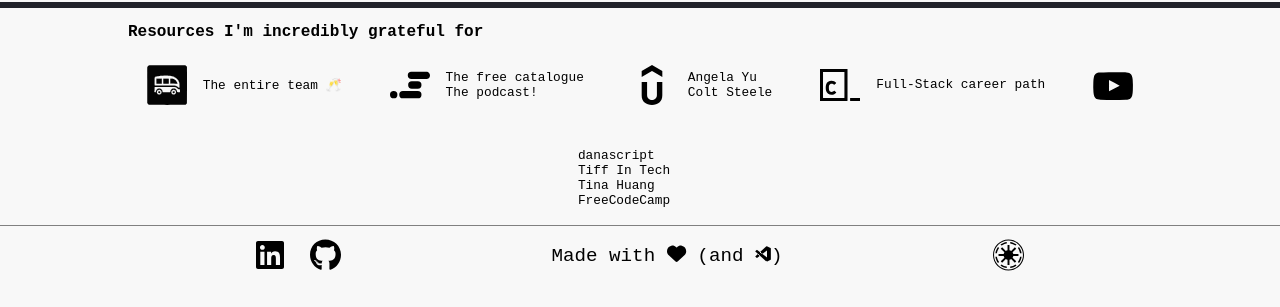
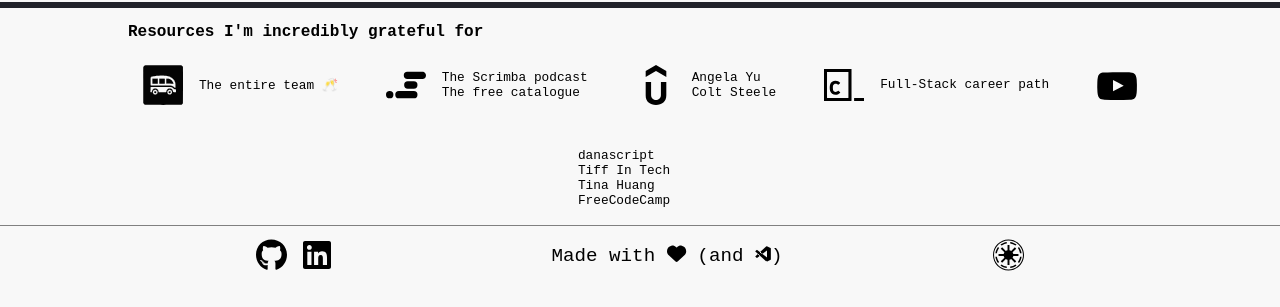
Before and after one commit to zacnation/react-portfolio, a React (Vite) app: page / in a window 1280 px wide. Shown: the part 2723-3030 px from the top of the page. Built offline with nearby package versions, Linux system fonts and the light colour scheme.

Commit message:
Swapped GitHub and LinkedIn logos + added detail to resources

```diff
--- a/src/components/Footer.jsx
+++ b/src/components/Footer.jsx
@@ -12,14 +12,14 @@ export default function Footer(props) {
     <footer className={props.darkMode ? "dark" : ""}>
       <div className="icons">
         <a href="https://github.com/zacnation" target="_blank" rel="noreferrer">
-          <FontAwesomeIcon icon={faLinkedin} className="linkedin-icon" />
+          <FontAwesomeIcon icon={faGithub} className="github-icon" />
         </a>
         <a
           href="https://www.linkedin.com/in/zacnation/"
           target="_blank"
           rel="noreferrer"
         >
-          <FontAwesomeIcon icon={faGithub} className="github-icon" />
+          <FontAwesomeIcon icon={faLinkedin} className="linkedin-icon" />
         </a>
       </div>
       <p>
--- a/src/components/Resources.jsx
+++ b/src/components/Resources.jsx
@@ -22,8 +22,8 @@ export default function Resources(props) {
           className="scrimba-icon"
         />
         <ul>
+          <li>The Scrimba podcast</li>
           <li>The free catalogue</li>
-          <li>The podcast!</li>
         </ul>
         {/* <p className="break">|</p> */}
         <img
```
